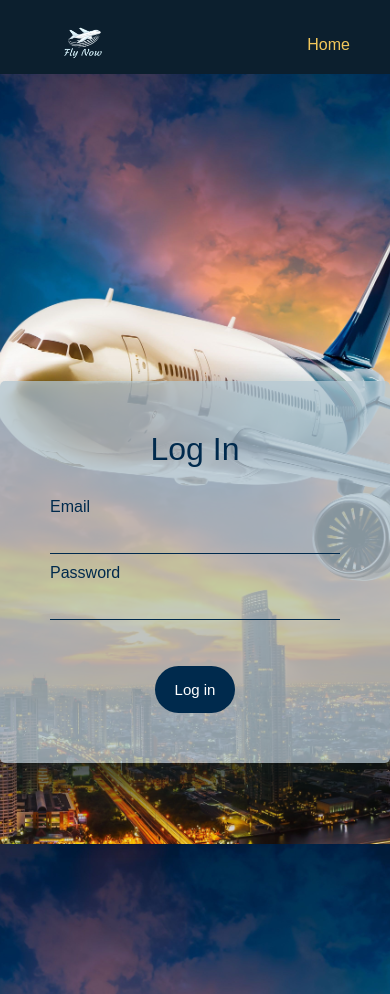
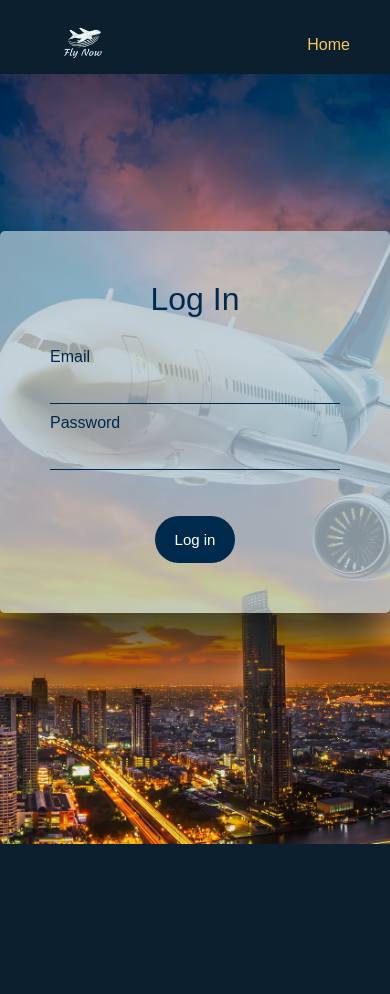
Before and after one commit to AyaHusein2001/Fly-Now, a Flask app: page /login in a window 390 px wide. After the commit the page ends 844 px from the top, so only its background shows below. Run offline with Flask 3, Linux system fonts and the light colour scheme.

Commit message:
styles editing - responsive

```diff
--- a/static/signupstyles.css
+++ b/static/signupstyles.css
@@ -24,7 +24,6 @@
   align-items: center;
 }
 form {
-  position: relative;
   width: 470px;
   background: #b1c5d0c1;
   margin: 80px auto;
@@ -42,10 +41,6 @@
   text-align: center;
   color: #002a4d;
   font-weight: 500;
-}
-.form-component {
-  position: relative;
-
 }
 
 label {
--- a/templates/login.html
+++ b/templates/login.html
@@ -13,6 +13,15 @@
         window.location.href = "/";
       }
     </script>
+    <style>
+
+
+      @media (max-width: 768px) {
+          .form-div {
+            margin-top: 0;
+          }
+        }
+      </style>
     <div id="nav-bar">
       <img src="static/logo.png" width="120px" alt="fly now" />
       <div>
```
Also changed, not shown: templates/addnewadmin.html (+8 -0 lines).
